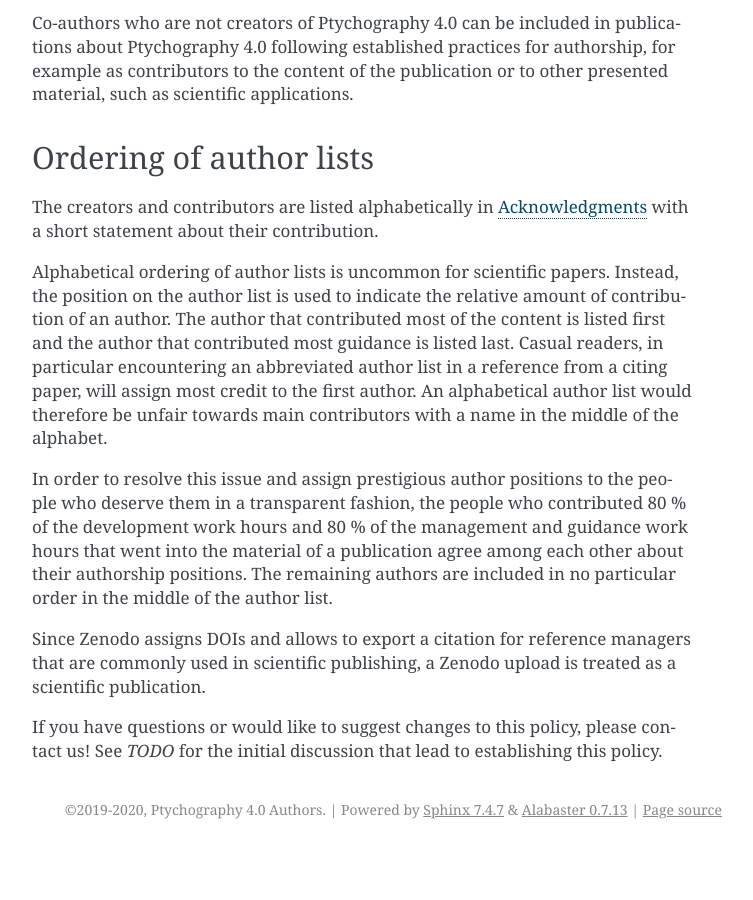
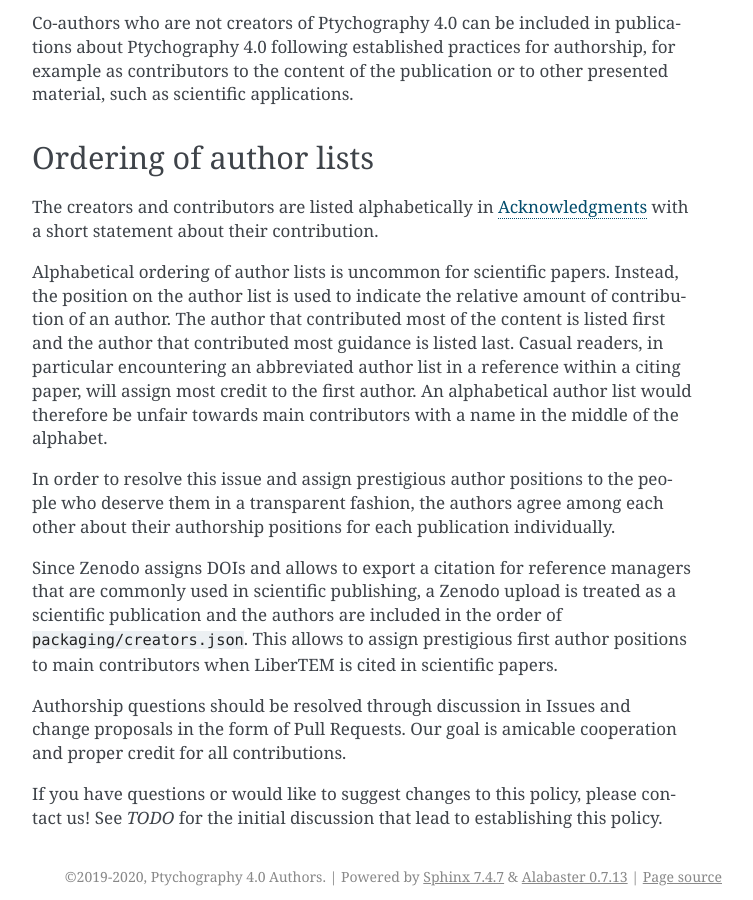
Before and after one commit to Ptychography-4-0/ptychography, a Sphinx documentation site: the page built from docs/source/authorship.rst, in a window 1280 px wide and 900 px high, scrolled down 1370 px. Shown: the whole window, without its empty margins (388-1141 px from the left). Built offline with Sphinx 7.4.7, drawn with Linux system fonts in a browser that asks for light colours; before the commit the page ends 2219 px from its top, so only the background shows below that.

Commit message:
Refine and simplify rules
* Authors of publications will review and discuss drafts anyway, resolve authorship
ordering that way without an artificial cut-off
* Upon consideration, we'll have to order Zenodo author lists as well since this is used for citing.
* Indicate channel to resolve authorship questions.

```diff
--- a/docs/source/authorship.rst
+++ b/docs/source/authorship.rst
@@ -77,20 +77,23 @@ Instead, the position on the author list is used to indicate the relative amount
 of contribution of an author. The author that contributed most of the content is
 listed first and the author that contributed most guidance is listed last.
 Casual readers, in particular encountering an abbreviated author list in a
-reference from a citing paper, will assign most credit to the first author. An
+reference within a citing paper, will assign most credit to the first author. An
 alphabetical author list would therefore be unfair towards main contributors
 with a name in the middle of the alphabet.
 
 In order to resolve this issue and assign prestigious author positions to the
-people who deserve them in a transparent fashion, the people who contributed 80
-% of the development work hours and 80 % of the management and guidance work
-hours that went into the material of a publication agree among each other about
-their authorship positions. The remaining authors are included in no particular
-order in the middle of the author list.
+people who deserve them in a transparent fashion, the authors agree among each
+other about their authorship positions for each publication individually.
 
 Since Zenodo assigns DOIs and allows to export a citation for reference managers
 that are commonly used in scientific publishing, a Zenodo upload is treated as a
-scientific publication.
+scientific publication and the authors are included in the order of
+``packaging/creators.json``. This allows to assign prestigious first author
+positions to main contributors when LiberTEM is cited in scientific papers.
+
+Authorship questions should be resolved through discussion in Issues and change
+proposals in the form of Pull Requests. Our goal is amicable cooperation and
+proper credit for all contributions.
 
 If you have questions or would like to suggest changes to this policy, please
 contact us! See *TODO* for the initial discussion that lead to establishing
```
